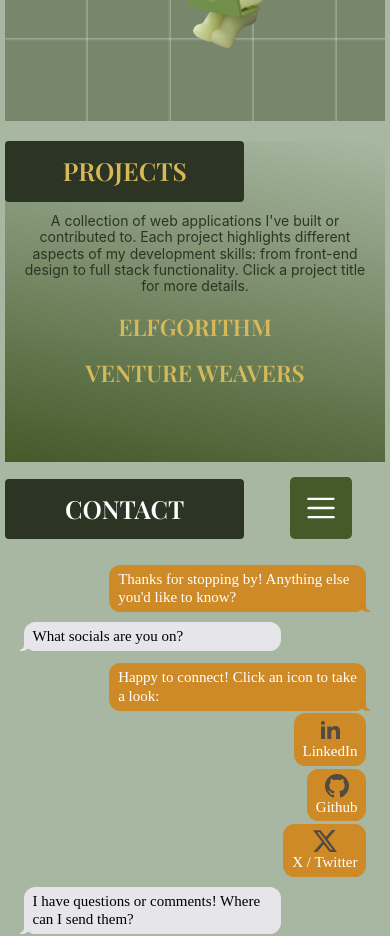
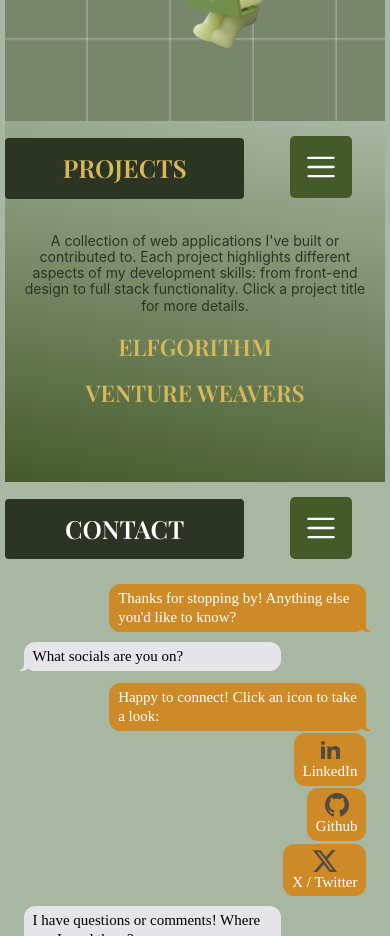
Before and after one commit to lillian-nguyen/portfolio-react, a React (Vite) app: page / in a window 390 px wide. Shown: the part 1760-2696 px from the top of the page. Built offline with nearby package versions, Linux system fonts and the light colour scheme; a web font is replaced by a local one.

Commit message:
fix: add hamburger menu button to project section

```diff
--- a/components/Card.jsx
+++ /dev/null
@@ -1,10 +0,0 @@
-import React from 'react';
-
-const Card = () => {
-    return(
-    <section className="card">
-    </section>
-    )
-}
-
-export default Card
--- a/components/CenterCard.jsx
+++ /dev/null
@@ -1,31 +0,0 @@
-import React from 'react';
-
-const CardItem = ({ imgSrc, alt, headertext, variant = "default" }) => (
-    <section className={`update-card card-${variant}`}>
-        <img src={imgSrc} alt={alt} />
-        <hr />
-        <h6>{headertext}</h6>
-    </section>
-)
-
-const CenterCard = () => {
-    return(
-        <section className="centercard">
-        <section className="update-content">
-            <CardItem
-                imgSrc=""
-                alt ="alt here"
-                headertext="this is example header 1"
-            />
-             <CardItem
-                imgSrc=""
-                alt ="alt here"
-                headertext="this is example header 1"
-                variant="highlight"
-            />
-       </section>
-        </section>
-    )
-}
-
-export default CenterCard;
--- a/components/Projects/Projects.jsx
+++ b/components/Projects/Projects.jsx
@@ -1,5 +1,6 @@
 import {React, useState} from "react";
 import { IndividualProject } from "./IndividualProject";
+import Button from "../Button"
 import styles from "./Projects.module.css"
 
 const Projects = () => {
@@ -18,6 +19,10 @@ const Projects = () => {
     return (
         <div className={styles.projectSection}
        >
+        <Button
+            style={{backgroundColor: '#445A29'}}
+            className="projectsNavButton"
+            />
             <h2 className={styles.projectsHeader}
             >PROJECTS</h2>
 
--- a/components/Projects/Projects.module.css
+++ b/components/Projects/Projects.module.css
@@ -5,7 +5,7 @@
 
 .projectSection h3{
    margin: 0 auto;
-   margin-top: 3%;
+   margin-top: 9%;
    text-align: center;
    font-size: 1.4rem;
    width: 90%;
@@ -22,7 +22,7 @@
     background-color: #2C3424;
     color: #D7B95A;
     text-align: center;
-    margin-top: 2rem;
+    margin-top: -4.5rem;
 }
 
 .projectsContainer{
--- a/src/App.jsx
+++ b/src/App.jsx
@@ -1,4 +1,4 @@
-import React from 'react';
+import {React, useState} from 'react';
 import Hero from '/components/Hero/Hero.jsx'
 import MobileMenu from '../components/Navbar/MobileMenu';
 import { About } from '../components/About/About';
--- a/src/index.css
+++ b/src/index.css
@@ -13,8 +13,8 @@ body {
 
 * { box-sizing: border-box; }
 
-/* navblock - mobile */
-.hamburger, .closed, .aboutNavButton{
+/* navblock - mobile... delete? */
+.hamburger, .closed, .aboutNavButton, .projectsNavButton{
   /* position: absolute; */
   /* top: 10%;
   right: 3%; */
@@ -82,7 +82,7 @@ body {
 
 /* hamburger menu mobile */
 
-.hamburger, .close, .aboutNavButton {
+.hamburger, .close, .aboutNavButton, .projectsNavButton {
   /* position: fixed; */
   position: relative;
   /* top: 2%;
```
